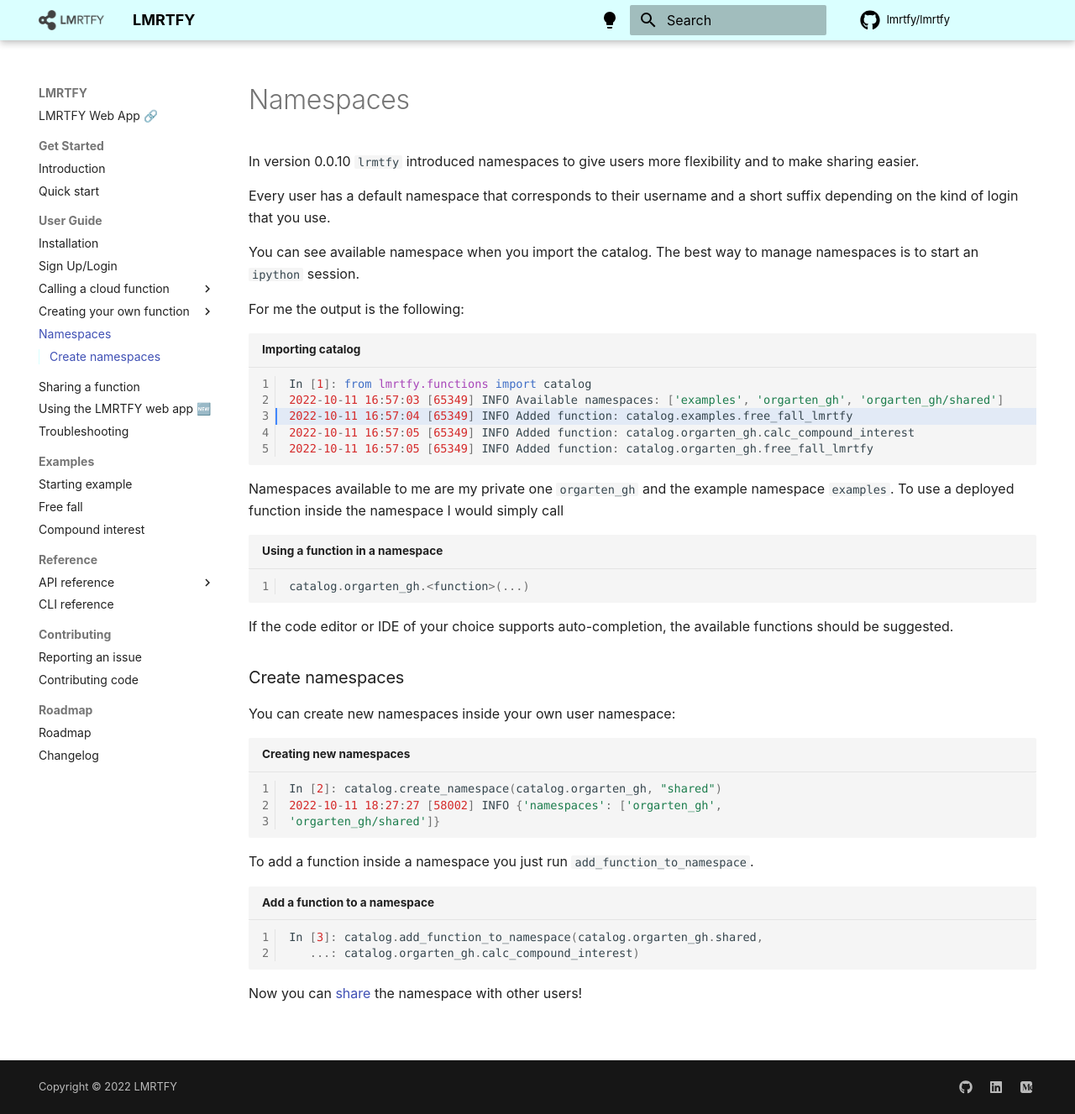
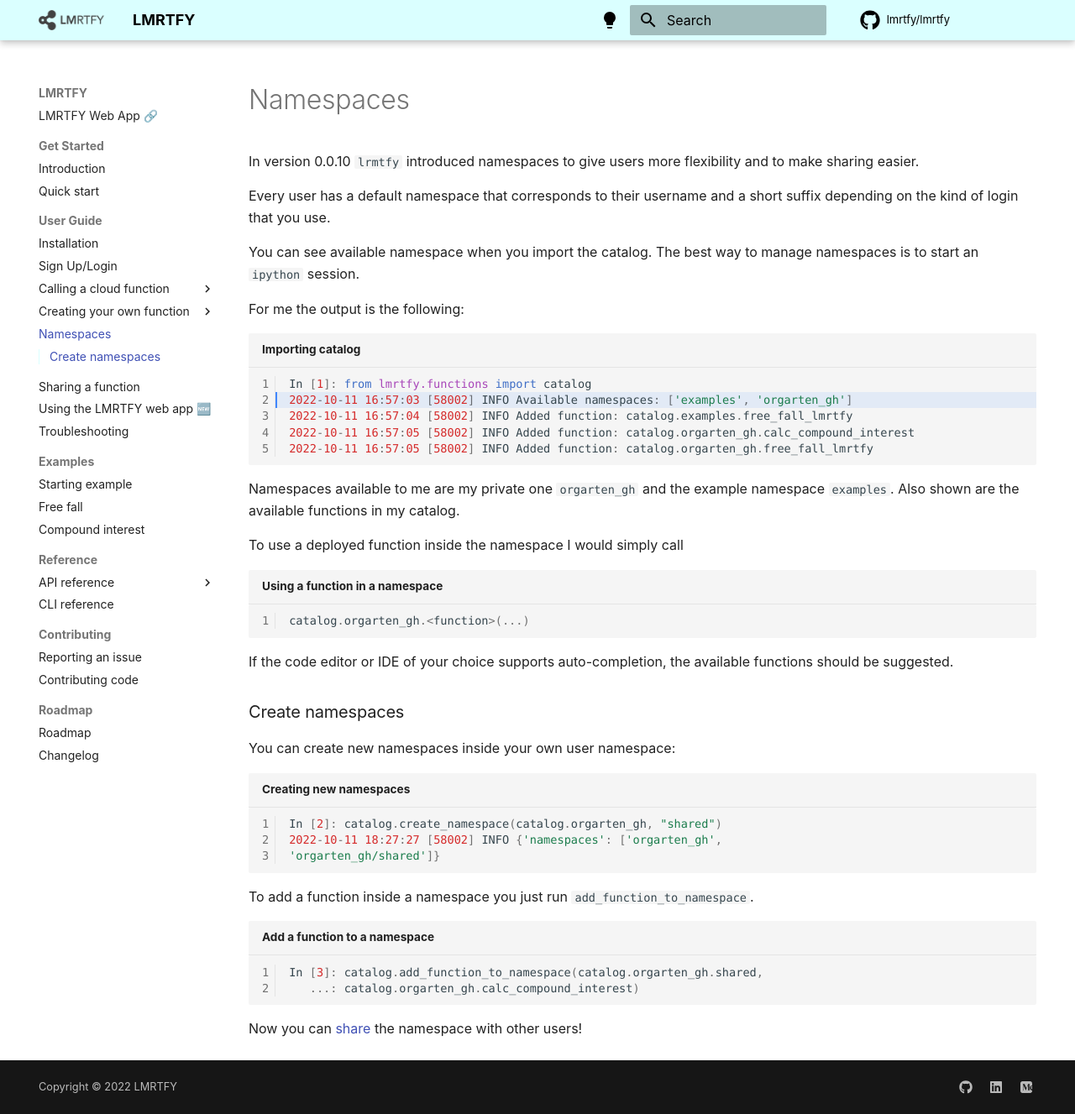
Before and after one commit to lmrtfy/lmrtfy, an MkDocs documentation site: the page built from docs/user_guide/namespaces.md, in a window 1280 px wide and 1327 px high. Shown: the whole window at 84% size. Built offline with MkDocs 1.6.1 and Material for MkDocs 9.7.7, drawn with Linux system fonts in a browser that asks for light colours; comment, search, counter and statistics services are not loaded; the version menu is left out.

Commit message:
minor changes for consistency

````diff
--- a/docs/user_guide/namespaces.md
+++ b/docs/user_guide/namespaces.md
@@ -8,15 +8,17 @@ You can see available namespace when you import the catalog. The best way to man
 to start an `ipython` session.
 
 For me the output is the following:
-```python title="Importing catalog" linenums="1" hl_lines="3"
+```python title="Importing catalog" linenums="1" hl_lines="2"
 In [1]: from lmrtfy.functions import catalog
-2022-10-11 16:57:03 [65349] INFO Available namespaces: ['examples', 'orgarten_gh', 'orgarten_gh/shared']
-2022-10-11 16:57:04 [65349] INFO Added function: catalog.examples.free_fall_lmrtfy
-2022-10-11 16:57:05 [65349] INFO Added function: catalog.orgarten_gh.calc_compound_interest
-2022-10-11 16:57:05 [65349] INFO Added function: catalog.orgarten_gh.free_fall_lmrtfy
+2022-10-11 16:57:03 [58002] INFO Available namespaces: ['examples', 'orgarten_gh']
+2022-10-11 16:57:04 [58002] INFO Added function: catalog.examples.free_fall_lmrtfy
+2022-10-11 16:57:05 [58002] INFO Added function: catalog.orgarten_gh.calc_compound_interest
+2022-10-11 16:57:05 [58002] INFO Added function: catalog.orgarten_gh.free_fall_lmrtfy
 ```
 
 Namespaces available to me are my private one `orgarten_gh` and the example namespace `examples`.
+Also shown are the available functions in my catalog.
+
 To use a deployed function inside the namespace I would simply call
 
 ```python title="Using a function in a namespace" linenums="1"
````
